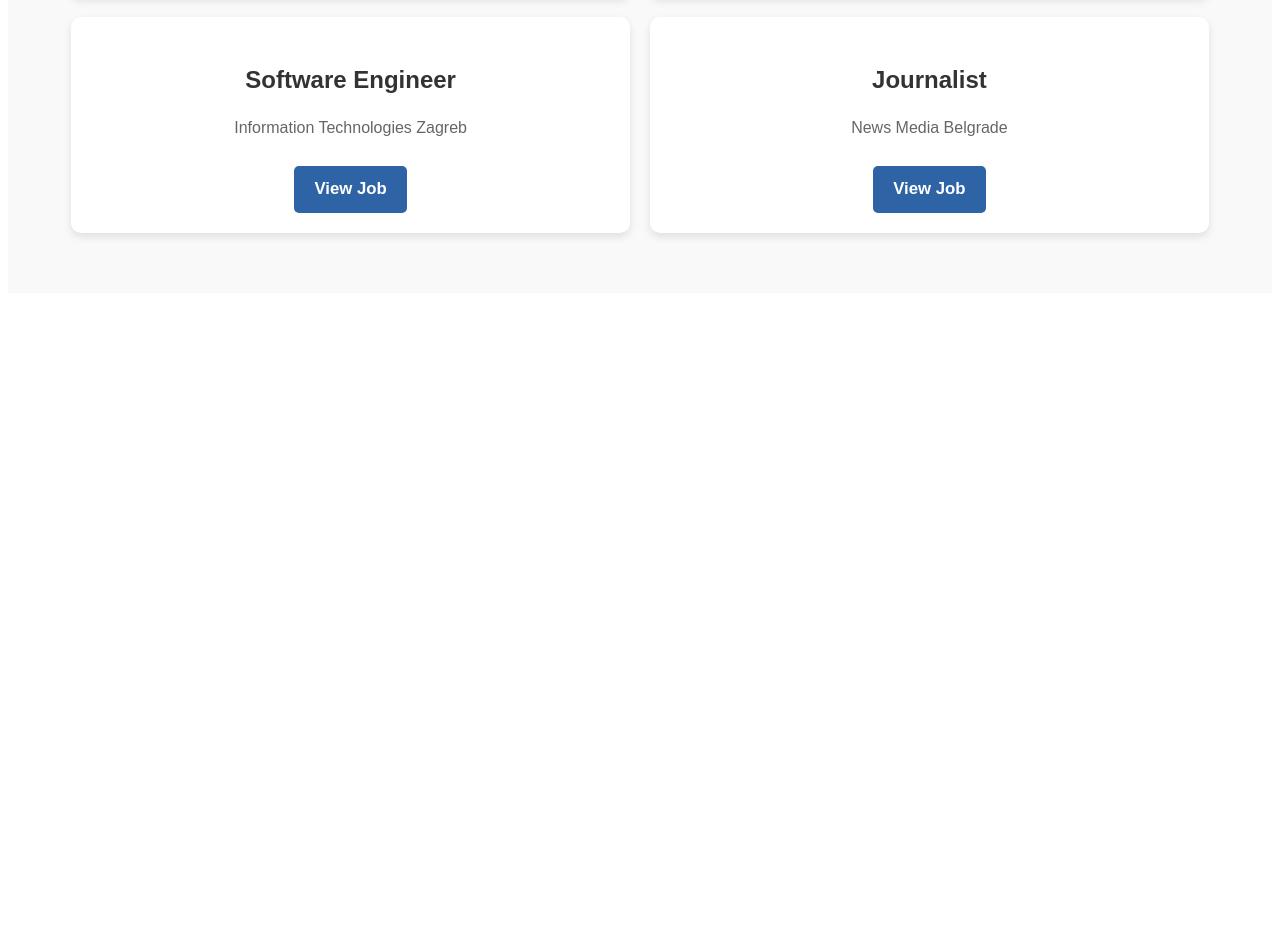
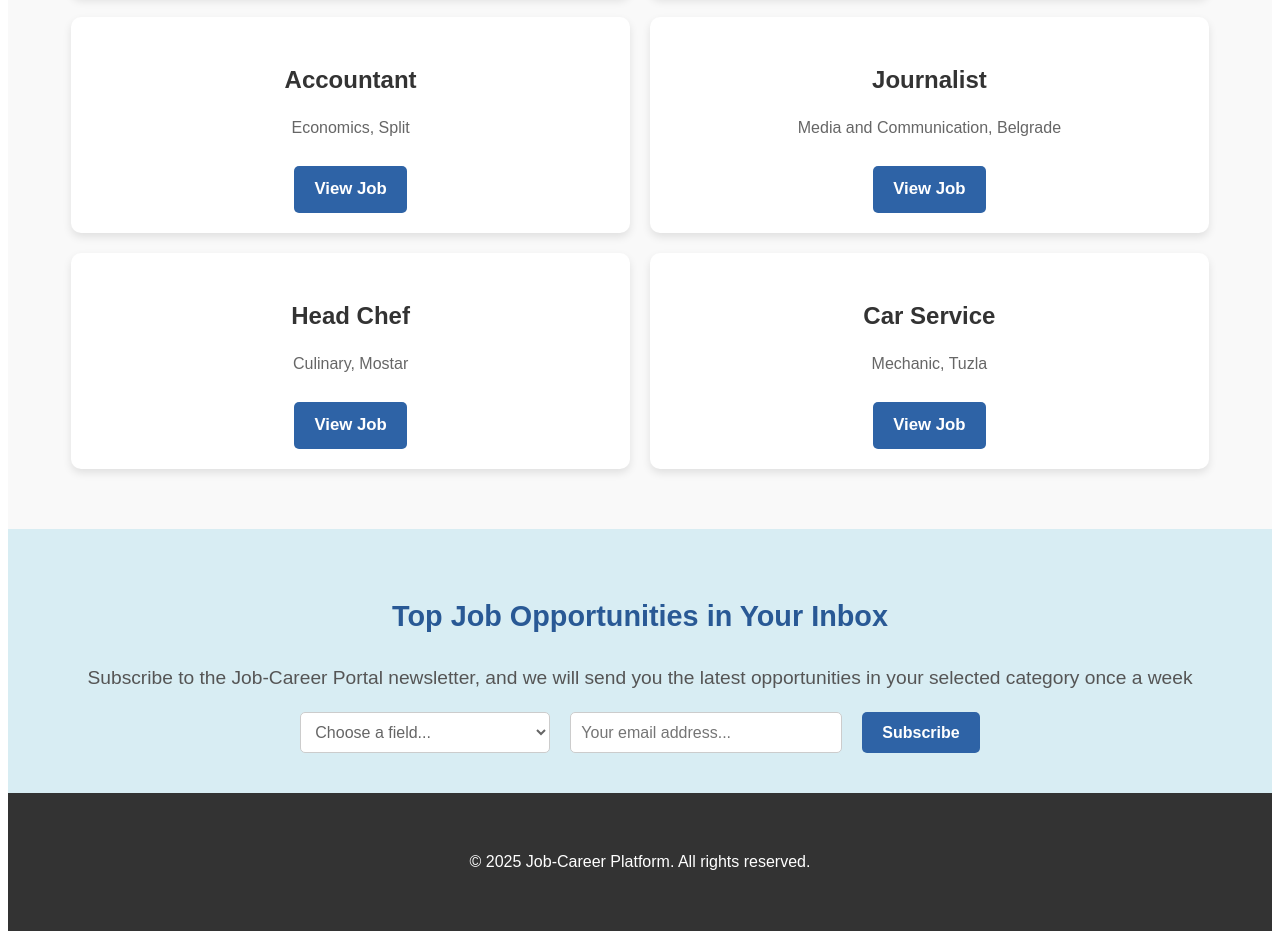
Before and after one commit to DrErvin/Software-Engineering-Project-Frontend, a website built with Vite: page src/index.html in a window 1280 px wide. Shown: the part 937-1871 px from the top of the page. Before the commit the page ends 1238 px from the top, so only its background shows below. Built offline with nearby package versions, Linux system fonts and the light colour scheme.

Commit message:
Added the opportunities
Made up my mind and went with mostly non-engineering job opportunities

```diff
--- a/src/index.html
+++ b/src/index.html
@@ -71,8 +71,9 @@
             <select name="field-of-study" class="dropdown" id="field-of-study">
               <option value="" disabled selected>Select Field of Work</option>
               <option>Catering</option>
-              <option>Warehouse work</option>
-              <option>Cookery</option>
+              <option>Software Engineering</option>
+              <option>Warehouse Work</option>
+              <option>Culinary</option>
               <option>Hairdressing</option>
               <option>Banking</option>
               <option>Economy</option>
@@ -103,7 +104,7 @@
 
         <div class="opportunity-item">
           <h3>Bartender at Vatra</h3>
-          <p>Catering
+          <p>Catering,
           Sarajevo
         </p>
           <a href="#" class="view-opportunity-btn">
@@ -112,9 +113,8 @@
         </div>
 
         <div class="opportunity-item">
-          <h3>Software Engineer</h3>
-          <p>Information Technologies
-          Zagreb
+          <h3>Accountant</h3>
+          <p>Economics, Split
         </p>
           <a href="#" class="view-opportunity-btn">
             View Job
@@ -123,8 +123,28 @@
 
         <div class="opportunity-item">
           <h3>Journalist</h3>
-          <p>News Media
+          <p>Media and Communication,
           Belgrade
+        </p>
+          <a href="#" class="view-opportunity-btn">
+            View Job
+          </a>
+        </div>
+
+        <div class="opportunity-item">
+          <h3>Head Chef</h3>
+          <p>Culinary,
+          Mostar
+        </p>
+          <a href="#" class="view-opportunity-btn">
+            View Job
+          </a>
+        </div>
+
+        <div class="opportunity-item">
+          <h3>Car Service</h3>
+          <p>Mechanic,
+          Tuzla
         </p>
           <a href="#" class="view-opportunity-btn">
             View Job
@@ -140,7 +160,37 @@
 
   </div>
 
+  <!-- Newsletter Subscription Section-->
+   <section id="newsletter-section" class="newsletter">
+    <h2>Top Job Opportunities in Your Inbox</h2>
+    <p>Subscribe to the Job-Career Portal newsletter,
+      and we will send you the latest opportunities in your selected category once a week</p>
+    <form action="#">
+      <div class="select-field">
+        <select name="field-of-interest" required>
+          <option value="" disabled selected>Choose a field...</option>
+          <option value="Banking">Banking</option>
+          <option value="Software Engineering">Software Engineering</option>
+          <option value="Catering">Catering</option>
+          <option value="Economics">Economics</option>
+          <option value="Hairdressing">Hairdressing</option>
+          <option value="Mechanic">Mechanic</option>
+          <option value="Warehouse Work">Warehouse Work</option>
+          <option value="Media and Communication">Media and Communication</option>
+        </select>
+      </div>
 
+      <input type="email" placeholder="Your email address..." required />
+      <button type="submit">Subscribe</button>
+    </form>
+  </section>
+
+  <!-- Footer Section -->
+   <footer class="main-footer">
+    <div class="container">
+      <p>&copy; 2025 Job-Career Platform. All rights reserved.</p>
+
+    </div>
 
 
 </body>
```
